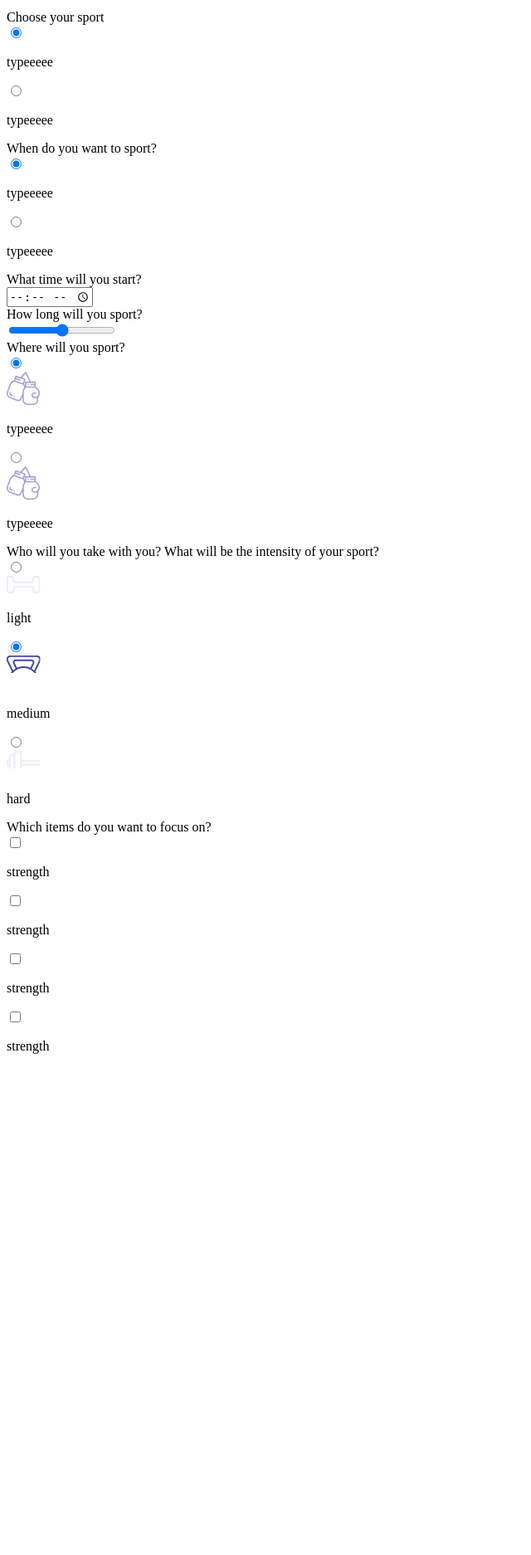
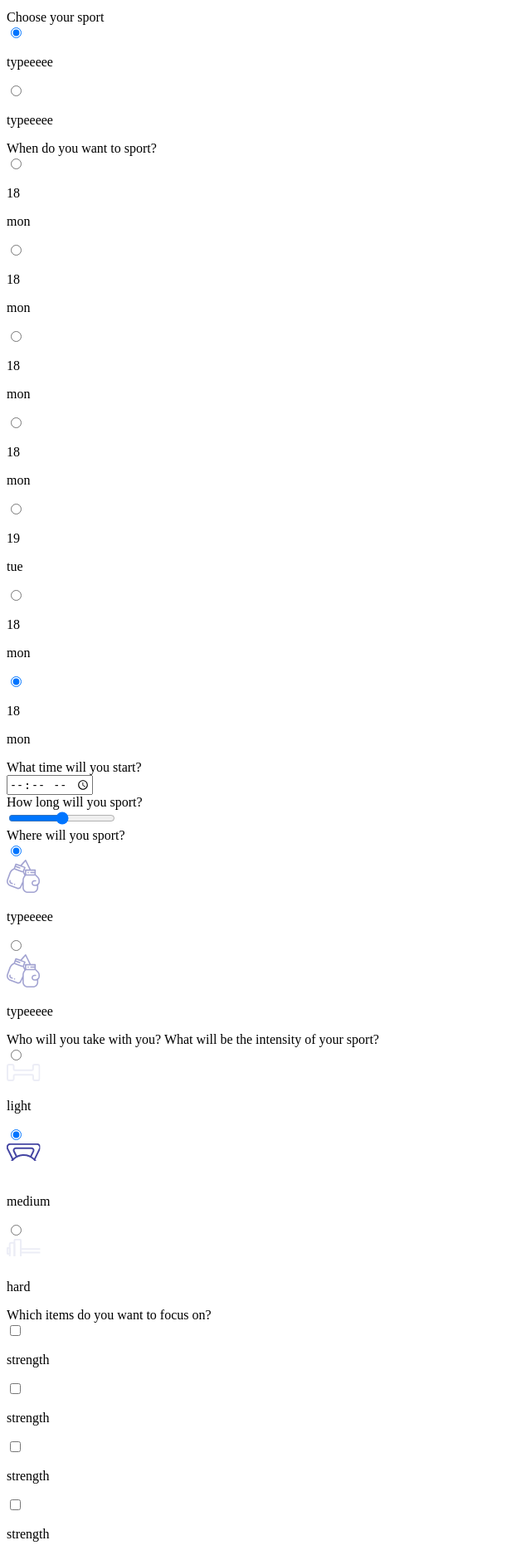
Before and after one commit to liencard/1920-DEV3-plan-it-cardoen-geirnaert, a PHP site: template src/view/activities/add.php in a window 1280 px wide. Shown: the part 616-2490 px from the top of the page at 83% size, without its empty margins (0-640 px from the left). Before the commit the page ends 1886 px from the top, so only its background shows below. Run offline with PHP 8.4, Linux system fonts and the light colour scheme; the template is opened without the code that fills it, so the values that code supplies are empty.

Commit message:
add styling date on add-page #41

```diff
--- a/src/view/activities/add.php
+++ b/src/view/activities/add.php
@@ -81,13 +81,50 @@
         <label class="add-activity__option add-activity__option--date">
           <input type="radio" name="day" value="" checked>
           <div class="add-activity__option__container">
-            <p>typeeeee</p>
+            <p class="date--large">18</>
+            <p>mon</p>
+          </div>
+        </label>
+        <label class="add-activity__option add-activity__option--date">
+          <input type="radio" name="day" value="" checked>
+          <div class="add-activity__option__container">
+            <p class="date--large">18</>
+            <p>mon</p>
+          </div>
+        </label>
+        <label class="add-activity__option add-activity__option--date">
+          <input type="radio" name="day" value="" checked>
+          <div class="add-activity__option__container">
+            <p class="date--large">18</>
+            <p>mon</p>
+          </div>
+        </label>
+        <label class="add-activity__option add-activity__option--date">
+          <input type="radio" name="day" value="" checked>
+          <div class="add-activity__option__container">
+            <p class="date--large">18</>
+            <p>mon</p>
           </div>
         </label>
         <label class="add-activity__option add-activity__option--date">
           <input type="radio" name="day" value="">
           <div class="add-activity__option__container">
-            <p>typeeeee</p>
+            <p class="date--large">19</p>
+            <p>tue</p>
+          </div>
+        </label>
+          <label class="add-activity__option add-activity__option--date">
+          <input type="radio" name="day" value="" checked>
+          <div class="add-activity__option__container">
+            <p class="date--large">18</>
+            <p>mon</p>
+          </div>
+        </label>
+        <label class="add-activity__option add-activity__option--date">
+          <input type="radio" name="day" value="" checked>
+          <div class="add-activity__option__container">
+            <p class="date--large">18</>
+            <p>mon</p>
           </div>
         </label>
       </div>
```
Also changed, not shown: src/css/form.css (+7 -2 lines).
